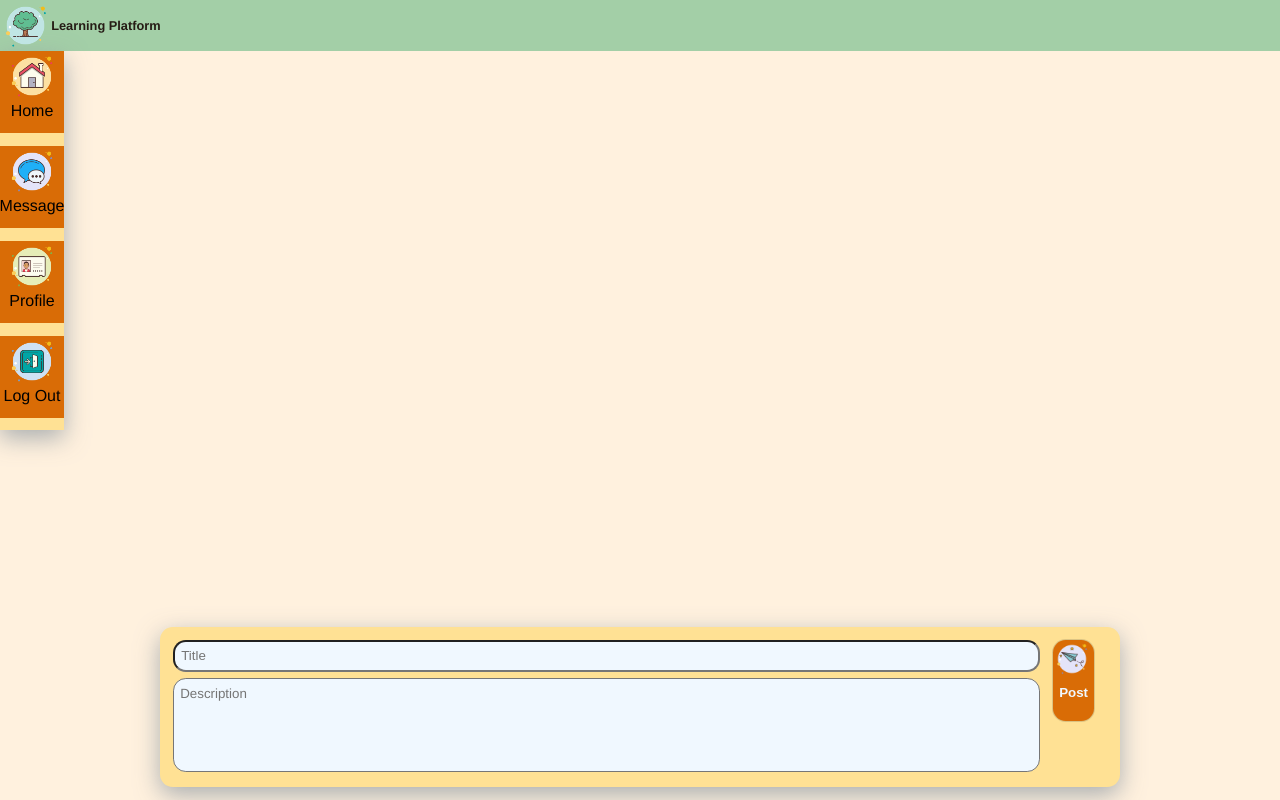
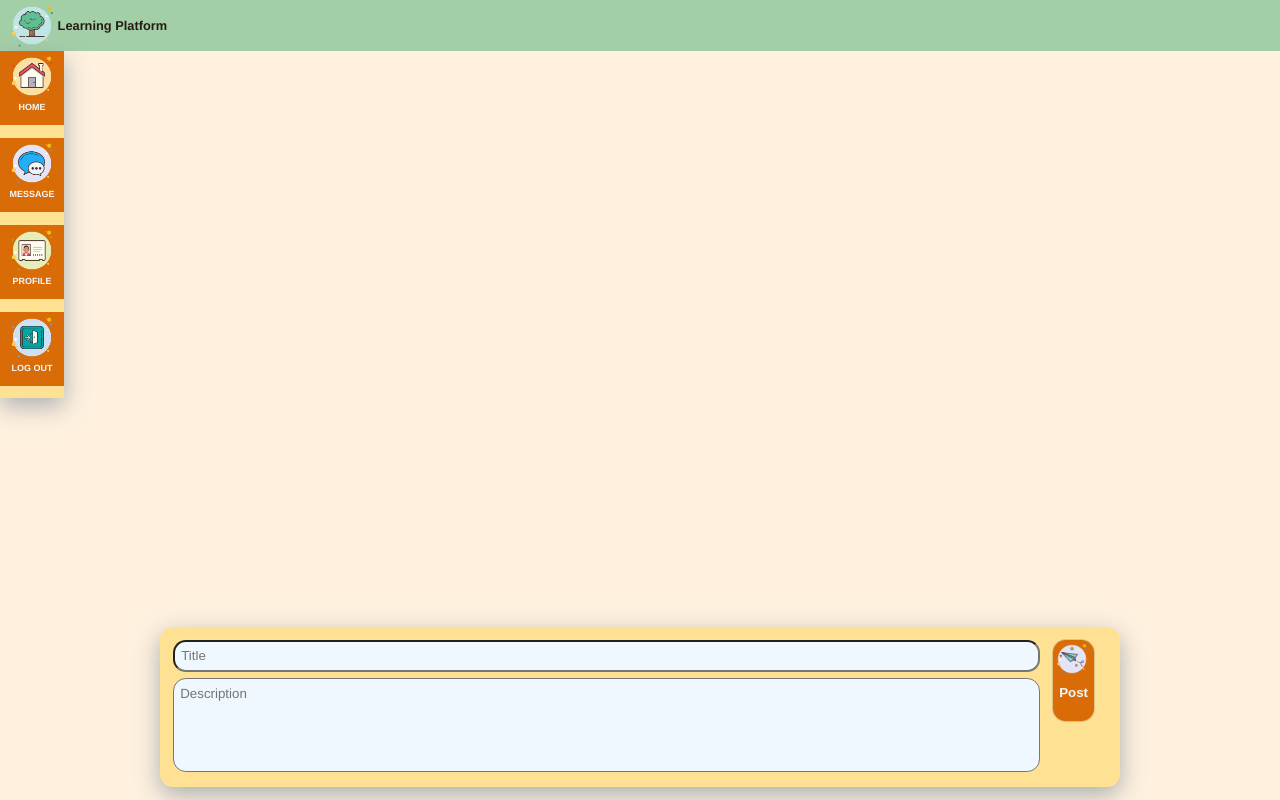
Before and after one commit to freeHashBrown/muhammad-choudhary-capstone-client, a React (Create React App) app: page / in a window 1280 px wide. Built offline with nearby package versions, Linux system fonts and the light colour scheme.

Commit message:
Adjust icons and links on the homepage

```diff
--- a/src/component/Header/Header.scss
+++ b/src/component/Header/Header.scss
@@ -5,6 +5,8 @@
     background-color: colors.$turquoise-green;
     display: flex;
     align-items: center;
+    padding-left: 0.5vw;
+
 
     &__title {
         color: colors.$text-color;
@@ -13,6 +15,8 @@
 
     &__logo {
         width: 4vw;
+        height: 4vw;
+
     }
 
 
--- a/src/pages/HomePage/HomePage.scss
+++ b/src/pages/HomePage/HomePage.scss
@@ -39,6 +39,10 @@
 
     &__link {
         margin: 0 0 1vw 0;
+        font-size: 0.7vw;
+        text-transform: uppercase;
+        font-weight: bolder;
+        color: colors.$alice-blue;
     }
 
 
```
